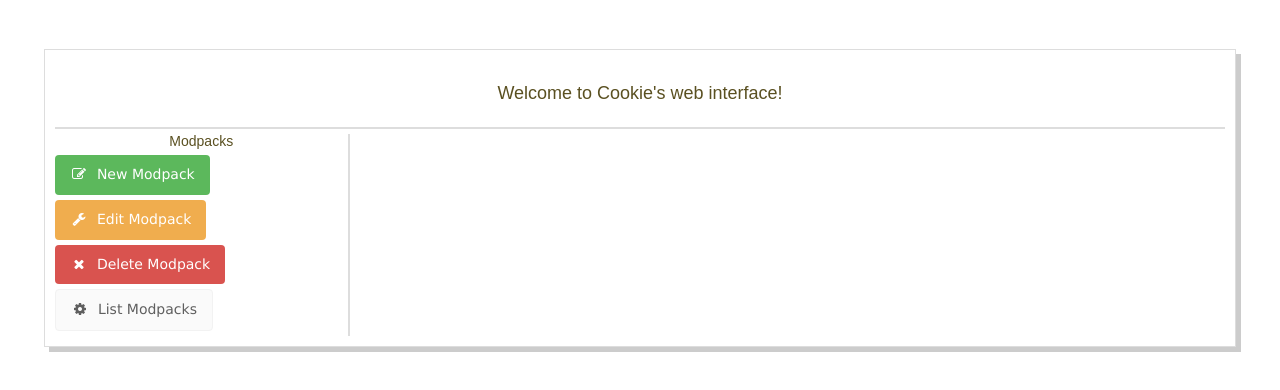
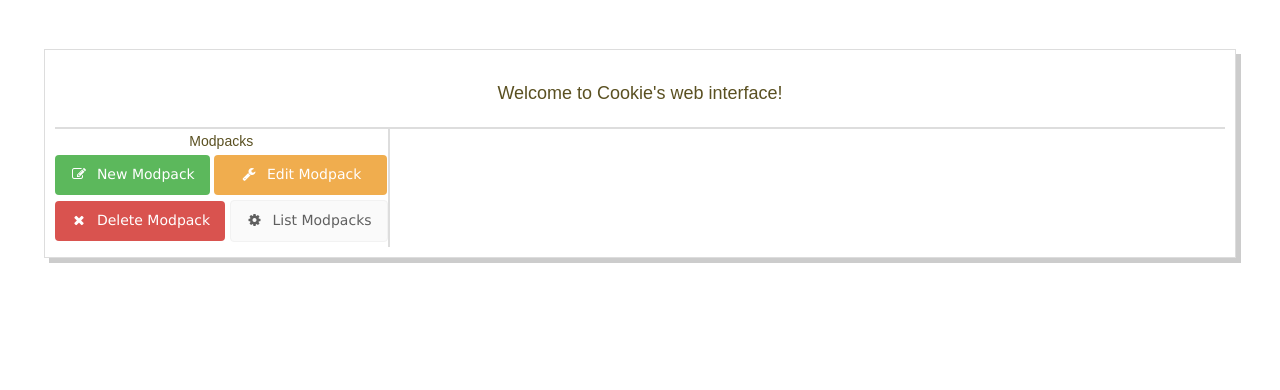
Before and after one commit to hedgehog1029/Cookie, a plain HTML site: page Cookie-Frontend/index.html in a window 1280 px wide. Shown: the part 66-456 px from the top of the page. Drawn offline with nearby package versions, Linux system fonts and the light colour scheme.

Commit message:
Updated the frontend a little. Starting work on major features.

```diff
--- a/Cookie-Frontend/css/style.css
+++ b/Cookie-Frontend/css/style.css
@@ -25,6 +25,7 @@
 .subcontainer {
     text-align: left;
     color: inherit;
+    display: inline-block;
 }
 
 .rule-right {
@@ -40,19 +41,24 @@
 }
 
 .subcontainer-1 {
-    width: 25%;
+    width: 25% fixed;
 }
 
 .subcontainer-2 {
-    width: 50%;
+    width: 50% fixed;
 }
 
 .subcontainer-3 {
-    width: 75;
+    width: 75% fixed;
 }
 
 .btn {
     cursor: pointer;
+    width: auto;
+}
+
+#btn-edit {
+    width: 43%;
 }
 
 .container-main > p {
--- a/Cookie-Frontend/index.html
+++ b/Cookie-Frontend/index.html
@@ -21,7 +21,7 @@
                     <div class="subcontainer subcontainer-1 rule-right">
                         <h5 class="header spacer-margin">Modpacks</h5>
                         <a href="#" id="btn-new" class="btn success"><i class="fa fa-edit fa-fw fa"></i>&nbsp; New Modpack</a>
-                        <a href="#" id="btn-edit" class="btn warn"><i class="fa fa-wrench fa-fw"></i>&nbsp; Edit Modpack</a>
+                        <a href="#" id="btn-edit" class="btn warn"><i class="fa fa-wrench fa-fw"></i>&nbsp; Edit Modpack</a><br/>
                         <a href="#" id="btn-delete" class="btn error"><i class="fa fa-close fa-fw"></i>&nbsp; Delete Modpack</a>
                         <a id="btn-list" class="btn default"><i class="fa fa-cog fa-fw"></i>&nbsp; List Modpacks</a>
                     </div>
```
